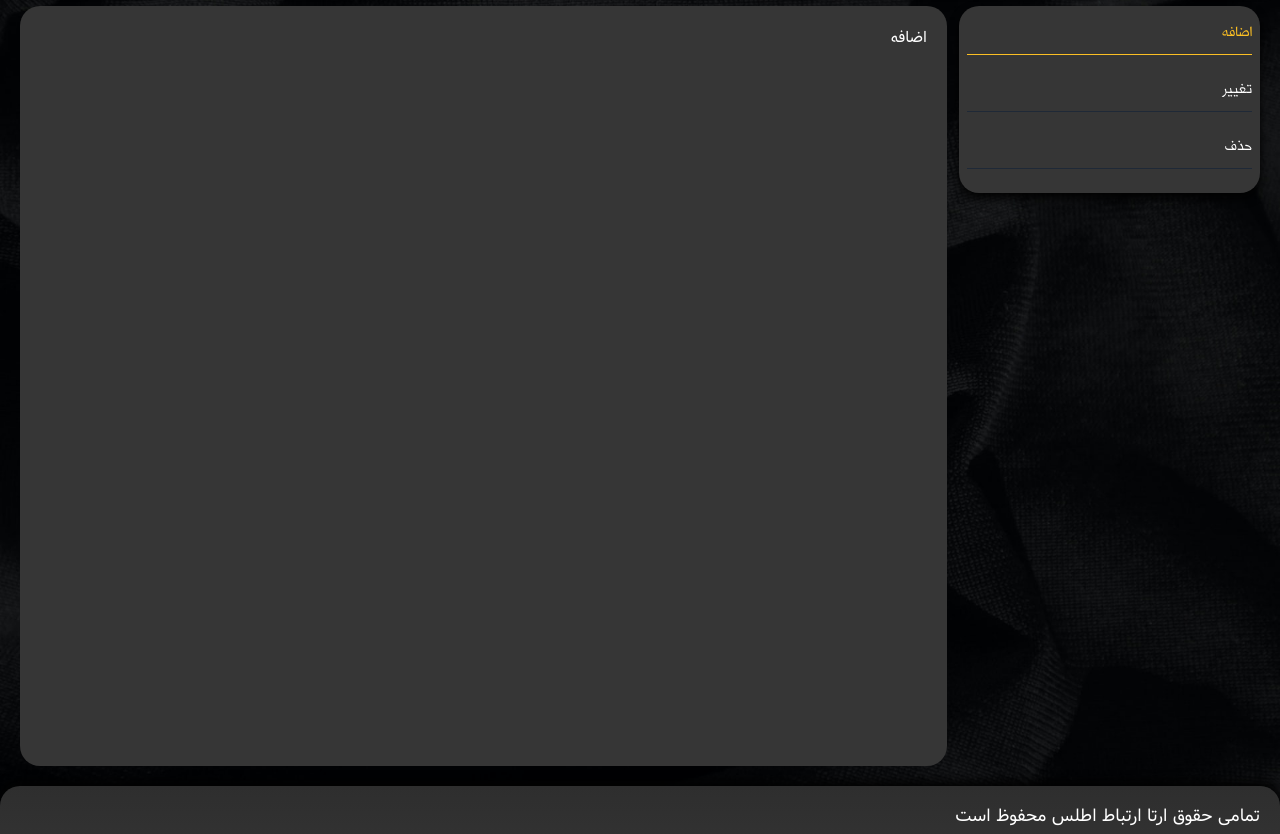
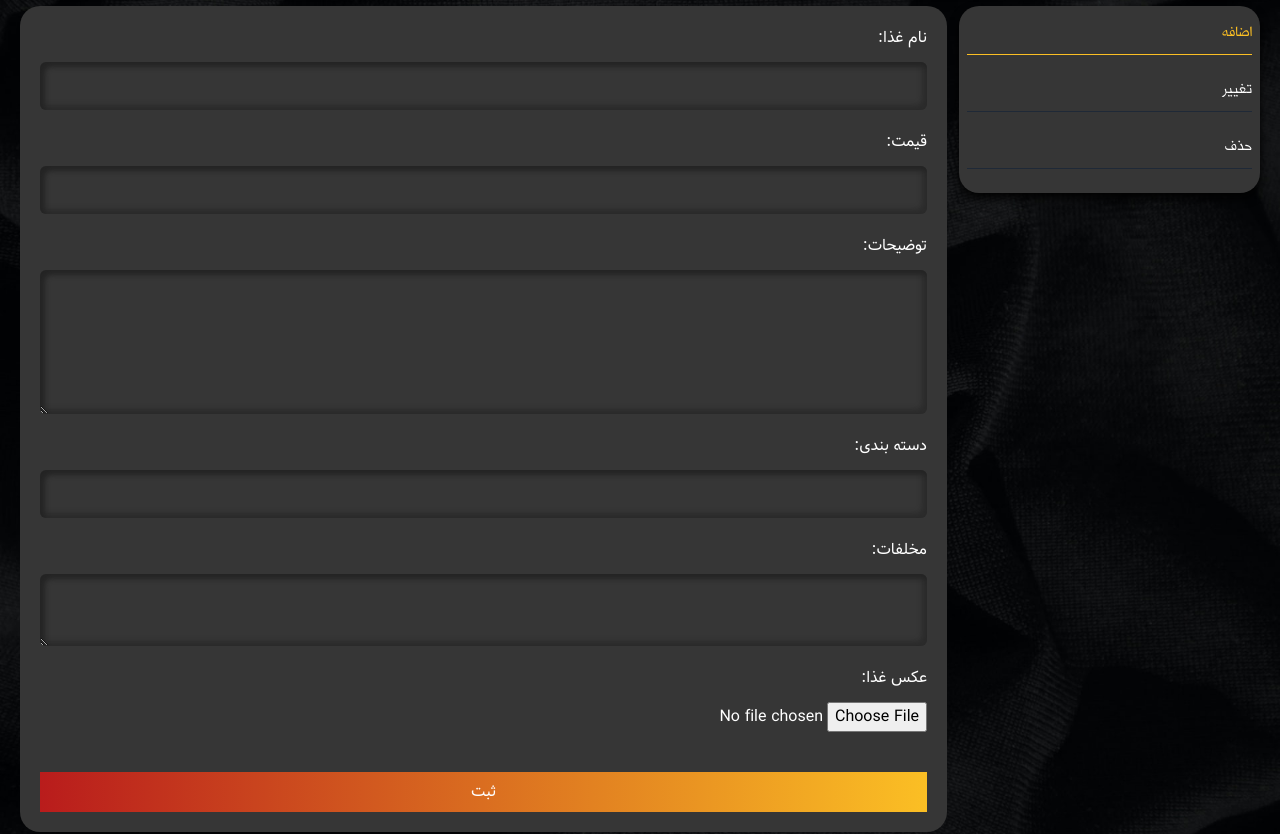
Before and after one commit to armin-bkh/restaurant-hamrah, a React (Create React App) app: page /manage/manage-products/add-product in a window 1280 px wide. Shown: the part 260-1094 px from the top of the page. Built offline with nearby package versions, Linux system fonts and the light colour scheme; data requests are answered from the project's data file.

Commit message:
add porudct handler

```diff
--- a/database/db.json
+++ b/database/db.json
@@ -5,14 +5,7 @@
       "title": "سالاد مرغ",
       "price": "32000",
       "information": "سالاد مرغ یک غذای بسیار سبک و مناسب برای افرادی است  که در رژیم هستند یا اهل غذا های سنگین نیستند",
-      "materials": [
-        "مرغ",
-        "گوجه",
-        "کاهو",
-        "روغن زیتون",
-        "لیمو",
-        "پیاز"
-      ],
+      "materials": "سینه مرغ، هویج، سبزی تازه و آبلیمو",
       "img": "https://www.freepnglogos.com/uploads/food-png/true-food-kitchen-35.png",
       "filter": "salad"
     },
@@ -21,14 +14,7 @@
       "title": "قیمه بادمجان",
       "price": "25000",
       "information": "سالاد مرغ یک غذای بسیار سبک و مناسب برای افرادی است  که در رژیم هستند یا اهل غذا های سنگین نیستند",
-      "materials": [
-        "مرغ",
-        "گوجه",
-        "کاهو",
-        "روغن زیتون",
-        "لیمو",
-        "پیاز"
-      ],
+      "materials": "سینه مرغ، هویج، سبزی تازه و آبلیمو",
       "img": "https://www.freepnglogos.com/uploads/food-png/true-food-kitchen-35.png",
       "filter": "khoresht"
     },
@@ -37,14 +23,7 @@
       "title": "قرمه سبزی",
       "price": "35000",
       "information": "سالاد مرغ یک غذای بسیار سبک و مناسب برای افرادی است  که در رژیم هستند یا اهل غذا های سنگین نیستند",
-      "materials": [
-        "مرغ",
-        "گوجه",
-        "کاهو",
-        "روغن زیتون",
-        "لیمو",
-        "پیاز"
-      ],
+      "materials": "سینه مرغ، هویج، سبزی تازه و آبلیمو",
       "img": "https://www.freepnglogos.com/uploads/food-png/true-food-kitchen-35.png",
       "filter": "khoresht"
     },
@@ -53,14 +32,7 @@
       "title": "کباب برگ",
       "price": "32000",
       "information": "سالاد مرغ یک غذای بسیار سبک و مناسب برای افرادی است  که در رژیم هستند یا اهل غذا های سنگین نیستند",
-      "materials": [
-        "مرغ",
-        "گوجه",
-        "کاهو",
-        "روغن زیتون",
-        "لیمو",
-        "پیاز"
-      ],
+      "materials": "سینه مرغ، هویج، سبزی تازه و آبلیمو",
       "img": "https://www.freepnglogos.com/uploads/food-png/true-food-kitchen-35.png",
       "filter": "kebab"
     },
@@ -69,14 +41,7 @@
       "title": "کباب لقمه",
       "price": "32000",
       "information": "سالاد مرغ یک غذای بسیار سبک و مناسب برای افرادی است  که در رژیم هستند یا اهل غذا های سنگین نیستند",
-      "materials": [
-        "مرغ",
-        "گوجه",
-        "کاهو",
-        "روغن زیتون",
-        "لیمو",
-        "پیاز"
-      ],
+      "materials": "سینه مرغ، هویج، سبزی تازه و آبلیمو",
       "img": "https://www.freepnglogos.com/uploads/food-png/true-food-kitchen-35.png",
       "filter": "kebab"
     },
@@ -85,14 +50,7 @@
       "title": "جوجه",
       "price": "32000",
       "information": "سالاد مرغ یک غذای بسیار سبک و مناسب برای افرادی است  که در رژیم هستند یا اهل غذا های سنگین نیستند",
-      "materials": [
-        "مرغ",
-        "گوجه",
-        "کاهو",
-        "روغن زیتون",
-        "لیمو",
-        "پیاز"
-      ],
+      "materials": "سینه مرغ، هویج، سبزی تازه و آبلیمو",
       "img": "https://www.freepnglogos.com/uploads/food-png/true-food-kitchen-35.png",
       "filter": "kebab"
     },
@@ -101,14 +59,7 @@
       "title": "چنجه",
       "price": "32000",
       "information": "سالاد مرغ یک غذای بسیار سبک و مناسب برای افرادی است  که در رژیم هستند یا اهل غذا های سنگین نیستند",
-      "materials": [
-        "مرغ",
-        "گوجه",
-        "کاهو",
-        "روغن زیتون",
-        "لیمو",
-        "پیاز"
-      ],
+      "materials": "سینه مرغ، هویج، سبزی تازه و آبلیمو",
       "img": "https://www.freepnglogos.com/uploads/food-png/true-food-kitchen-35.png",
       "filter": "kebab"
     },
@@ -117,14 +68,7 @@
       "title": "اکبر جوجه",
       "price": "32000",
       "information": "سالاد مرغ یک غذای بسیار سبک و مناسب برای افرادی است  که در رژیم هستند یا اهل غذا های سنگین نیستند",
-      "materials": [
-        "مرغ",
-        "گوجه",
-        "کاهو",
-        "روغن زیتون",
-        "لیمو",
-        "پیاز"
-      ],
+      "materials": "سینه مرغ، هویج، سبزی تازه و آبلیمو",
       "img": "https://www.freepnglogos.com/uploads/food-png/true-food-kitchen-35.png",
       "filter": "polo"
     },
@@ -133,14 +77,7 @@
       "title": "سبزی پلو",
       "price": "32000",
       "information": "سالاد مرغ یک غذای بسیار سبک و مناسب برای افرادی است  که در رژیم هستند یا اهل غذا های سنگین نیستند",
-      "materials": [
-        "مرغ",
-        "گوجه",
-        "کاهو",
-        "روغن زیتون",
-        "لیمو",
-        "پیاز"
-      ],
+      "materials": "سینه مرغ، هویج، سبزی تازه و آبلیمو",
       "img": "https://www.freepnglogos.com/uploads/food-png/true-food-kitchen-35.png",
       "filter": "polo"
     },
@@ -149,14 +86,7 @@
       "title": "الو پلو",
       "price": "32000",
       "information": "سالاد مرغ یک غذای بسیار سبک و مناسب برای افرادی است  که در رژیم هستند یا اهل غذا های سنگین نیستند",
-      "materials": [
-        "مرغ",
-        "گوجه",
-        "کاهو",
-        "روغن زیتون",
-        "لیمو",
-        "پیاز"
-      ],
+      "materials": "سینه مرغ، هویج، سبزی تازه و آبلیمو",
       "img": "https://www.freepnglogos.com/uploads/food-png/true-food-kitchen-35.png",
       "filter": "polo"
     },
@@ -165,40 +95,21 @@
       "title": "سالاد مرغ",
       "price": "32000",
       "information": "سالاد مرغ یک غذای بسیار سبک و مناسب برای افرادی است  که در رژیم هستند یا اهل غذا های سنگین نیستند",
-      "materials": [
-        "مرغ",
-        "گوجه",
-        "کاهو",
-        "روغن زیتون",
-        "لیمو",
-        "پیاز"
-      ],
+      "materials": "سینه مرغ، هویج، سبزی تازه و آبلیمو",
       "img": "https://www.freepnglogos.com/uploads/food-png/true-food-kitchen-35.png",
       "filter": "salad"
+    },
+    {
+      "title": "هویج پلو",
+      "price": "31500",
+      "information": "این غذا کاملا رژیمی است",
+      "materials": "برنج، هویج، زرشک، زعفرون",
+      "filter": "پلو",
+      "img": "C:\\fakepath\\13-hamburger-burger-png-image.png",
+      "id": 14
     }
   ],
-  "cart": [
-    [
-      {
-        "id": 4,
-        "title": "زرشک پلو",
-        "price": "44000",
-        "information": "سالاد مرغ یک غذای بسیار سبک و مناسب برای افرادی است  که در رژیم هستند یا اهل غذا های سنگین نیستند",
-        "materials": [
-          "مرغ",
-          "گوجه",
-          "کاهو",
-          "روغن زیتون",
-          "لیمو",
-          "پیاز"
-        ],
-        "img": "https://www.freepnglogos.com/uploads/food-png/true-food-kitchen-35.png",
-        "filter": "polo",
-        "quantity": 5,
-        "finalPrice": 220000
-      }
-    ]
-  ],
+  "cart": [],
   "tables": [
     {
       "id": 1,
--- a/src/Components/ManageAddProduct/ManageAddProduct.jsx
+++ b/src/Components/ManageAddProduct/ManageAddProduct.jsx
@@ -1,7 +1,119 @@
+import { useState } from "react";
+import { postProduct } from "../../Services/postProduct";
+import styles from "./ManageAddProduct.module.scss";
+
 const ManageAddProduct = () => {
-    return (
-        <h1 className={`text-white`}>اضافه</h1>
-     );
-}
+  const [error, setError] = useState(false);
+  const [formValue, setFormValue] = useState({
+    title: "",
+    price: "",
+    information: "",
+    materials: "",
+    filter: "",
+    img: "",
+  });
+  const changeHandler = (e) => {
+    setFormValue({
+      ...formValue,
+      [e.target.name]: e.target.value,
+    });
+  };
+  const sumbitHandler = async (e) => {
+    e.preventDefault();
+    try {
+      if (
+        formValue.title &&
+        formValue.price &&
+        formValue.information &&
+        formValue.filter &&
+        formValue.img &&
+        formValue.materials
+      ) {
+        await postProduct(formValue);
+        setFormValue({
+          title: "",
+          price: "",
+          information: "",
+          materials: "",
+          filter: "",
+          img: "",
+        });
+      }
+    } catch (err) {
+      setError(true);
+    }
+  };
+  return (
+    <form className={`text-white flex flex-col`} onSubmit={sumbitHandler}>
+      <label className={`mb-3`} htmlFor="title">
+        نام غذا:{" "}
+      </label>
+      <input
+        className={`mb-5 bg-transparent rounded-md px-5 py-3 outline-none ${styles.boxShadowInner}`}
+        type="text"
+        id="title"
+        name="title"
+        value={formValue.title}
+        onChange={changeHandler}
+      />
+      <label className={`mb-3`} htmlFor="price">
+        قیمت:{" "}
+      </label>
+      <input
+        className={`mb-5 bg-transparent rounded-md px-5 py-3 outline-none ${styles.boxShadowInner}`}
+        type="text"
+        id="price"
+        name="price"
+        value={formValue.price}
+        onChange={changeHandler}
+      />
+      <label className={`mb-3`} htmlFor="information">
+        توضیحات:{" "}
+      </label>
+      <textarea
+        rows="5"
+        className={`mb-5 bg-transparent rounded-md px-5 py-3 outline-none ${styles.boxShadowInner}`}
+        id="information"
+        name="information"
+        value={formValue.information}
+        onChange={changeHandler}
+      ></textarea>
+      <label className={`mb-3`} htmlFor="filter">
+        دسته بندی:{" "}
+      </label>
+      <input
+        className={`mb-5 bg-transparent rounded-md px-5 py-3 outline-none ${styles.boxShadowInner}`}
+        type="text"
+        id="filter"
+        name="filter"
+        value={formValue.filter}
+        onChange={changeHandler}
+      />
+      <label className={`mb-3`} htmlFor="materials">
+        مخلفات:{" "}
+      </label>
+      <textarea
+        className={`mb-5 bg-transparent rounded-md px-5 py-3 outline-none ${styles.boxShadowInner}`}
+        id="materials"
+        name="materials"
+        value={formValue.materials}
+        onChange={changeHandler}
+      ></textarea>
+      <label className={`mb-3`} htmlFor="img">
+        عکس غذا:{" "}
+      </label>
+      <input
+        className={`cursor-pointer`}
+        value={formValue.img}
+        type="file"
+        id="img"
+        accept=".jpg, .jpeg, .png"
+        name="img"
+        onChange={changeHandler}
+      />
+      <button type="submit" className={`mt-10 bg-gradient-to-l from-yellow-400 to-red-700 py-2`}>ثبت</button>
+    </form>
+  );
+};
 
 export default ManageAddProduct;
--- /dev/null
+++ b/src/Components/ManageAddProduct/ManageAddProduct.module.scss
@@ -0,0 +1,4 @@
+.boxShadowInner{
+    box-shadow: inset 5px 5px 5px #242424,
+                inset -5px -5px 5px #2b2b2b;
+}
--- a/src/Components/ManageProductsNavigation/ManageProductsNaviagtion.jsx
+++ b/src/Components/ManageProductsNavigation/ManageProductsNaviagtion.jsx
@@ -10,7 +10,7 @@ const links = [
 
 const ManageProductsNavigation = () => {
   return (
-    <aside className={`ANoor ${styles.productsNavigation}`}>
+    <aside className={`ANoor mb-10 md:mb-0 ${styles.productsNavigation}`}>
       <nav className={`sticky top-4`}>
         <ul className={`p-2 ${styles.navConitaner}`}>
           {links.map((link) => (
```
